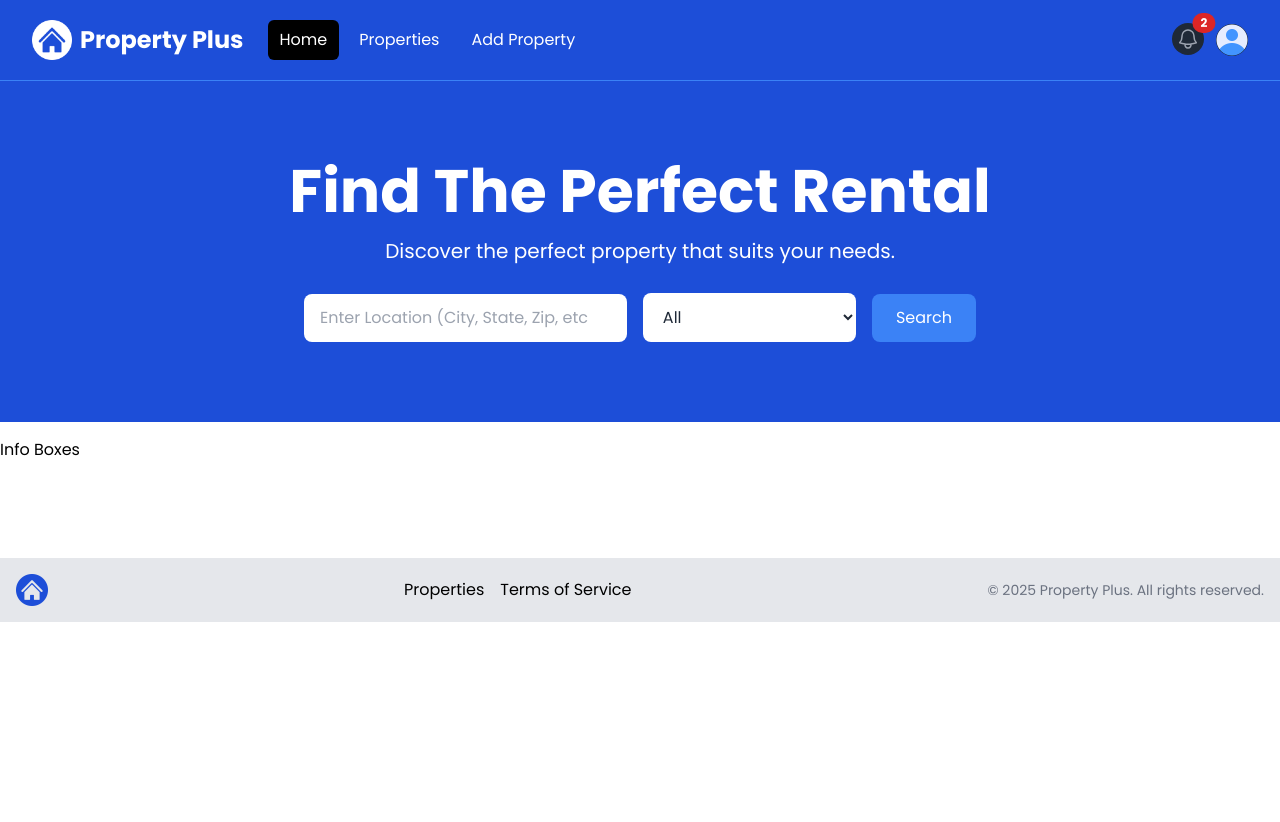
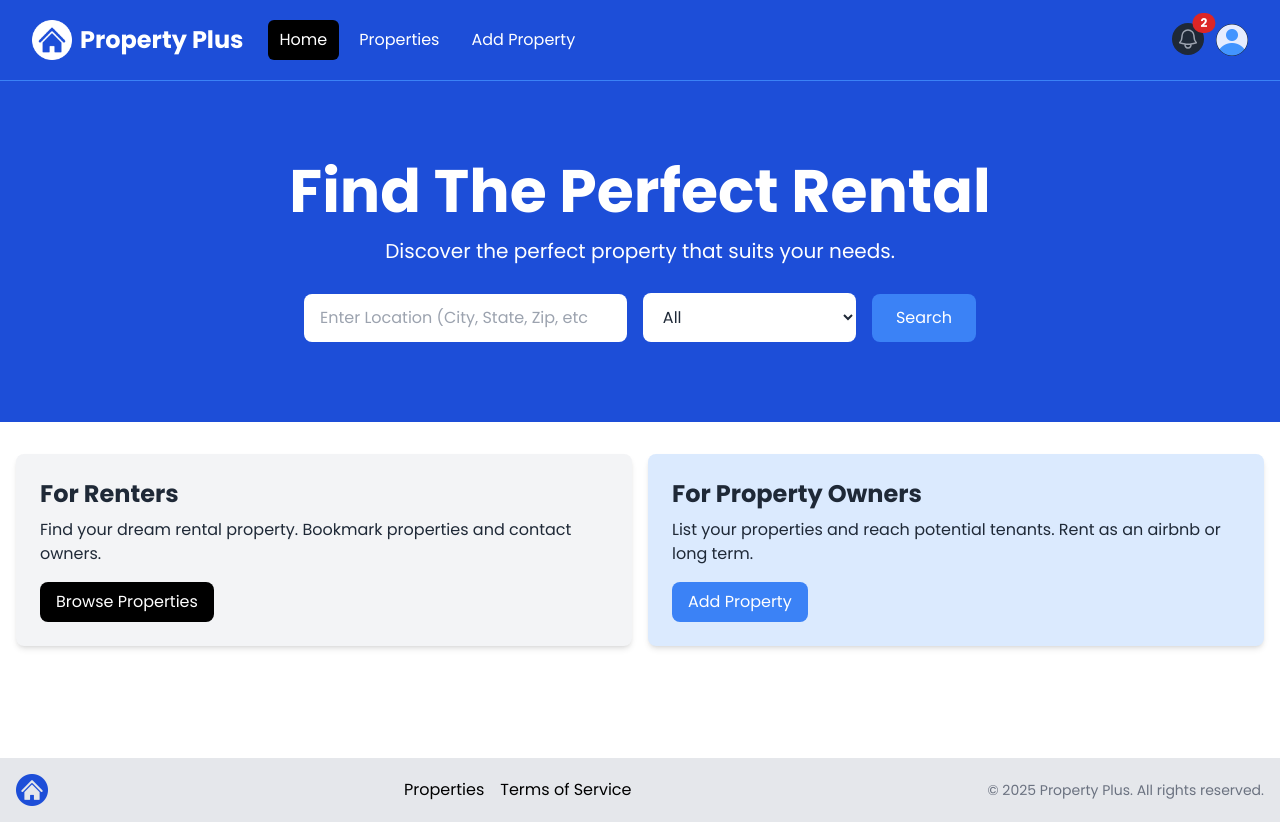
Before and after one commit to jonhealy1/real-estate-site, a Next.js app in the folder property-plus/: page / in a window 1280 px wide. Before the commit the page ends 800 px from the top, so only its background shows below. Built offline with nearby package versions, Linux system fonts and the light colour scheme.

Commit message:
info boxes

```diff
--- a/property-plus/components/Hero.jsx
+++ b/property-plus/components/Hero.jsx
@@ -13,7 +13,7 @@
         {/* <!-- Form Component --> */}
         <form className="mt-3 mx-auto max-w-2xl w-full flex flex-col md:flex-row items-center">
           <div className="w-full md:w-3/5 md:pr-2 mb-4 md:mb-0">
-            <label for="location" className="sr-only">
+            <label htmlFor="location" className="sr-only">
               Location
             </label>
             <input
@@ -24,7 +24,7 @@
             />
           </div>
           <div className="w-full md:w-2/5 md:pl-2">
-            <label for="property-type" className="sr-only">
+            <label htmlFor="property-type" className="sr-only">
               Property Type
             </label>
             <select
--- a/property-plus/components/InfoBox.jsx
+++ b/property-plus/components/InfoBox.jsx
@@ -1,8 +1,20 @@
-const InfoBox = () => {
+const InfoBox = ({
+  buttonInfo,
+  heading,
+  backgroundColor = "bg-gray-100",
+  textColor = "text-gray-800",
+  children,
+}) => {
   return (
-    <div className="info-box">
-      <h1>Property Plus</h1>
-      <p>Find your dream home today</p>
+    <div className={`${backgroundColor} p-6 rounded-lg shadow-md`}>
+      <h2 className={`${textColor} text-2xl font-bold`}>{heading}</h2>
+      <p className={`${textColor} mt-2 mb-4`}>{children}</p>
+      <a
+        href={buttonInfo.link}
+        className={`${buttonInfo.backgroundColor} inline-block text-white rounded-lg px-4 py-2 hover:bg-gray-700`}
+      >
+        {buttonInfo.text}
+      </a>
     </div>
   );
 };
--- a/property-plus/components/InfoBoxes.jsx
+++ b/property-plus/components/InfoBoxes.jsx
@@ -1,5 +1,37 @@
+import InfoBox from "./InfoBox";
+
 const InfoBoxes = () => {
-  return <div>Info Boxes</div>;
+  return (
+    <section>
+      <div className="container-xl lg:container m-auto">
+        <div className="grid grid-cols-1 md:grid-cols-2 gap-4 p-4 rounded-lg">
+          <InfoBox
+            heading="For Renters"
+            buttonInfo={{
+              text: "Browse Properties",
+              link: "/properties",
+              backgroundColor: "bg-black",
+            }}
+          >
+            Find your dream rental property. Bookmark properties and contact
+            owners.
+          </InfoBox>
+          <InfoBox
+            heading="For Property Owners"
+            backgroundColor="bg-blue-100"
+            buttonInfo={{
+              text: "Add Property",
+              link: "/properties/add",
+              backgroundColor: "bg-blue-500",
+            }}
+          >
+            List your properties and reach potential tenants. Rent as an airbnb
+            or long term.
+          </InfoBox>
+        </div>
+      </div>
+    </section>
+  );
 };
 
 export default InfoBoxes;
```
